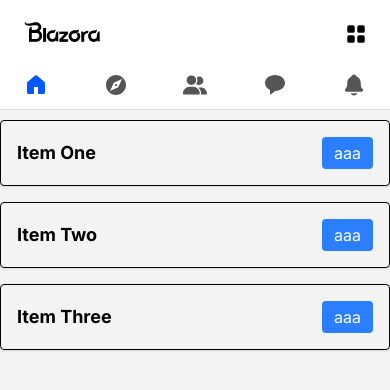
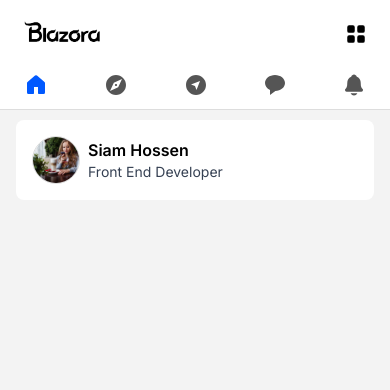
Before and after one commit to SiamHosenPg/Blazora, a React (Vite) app: page /notifications in a window 390 px wide. Shown: the top 390 px of the page. Built offline with nearby package versions, Linux system fonts and the light colour scheme.

Commit message:
mobile menu ui

```diff
--- a/src/App.jsx
+++ b/src/App.jsx
@@ -15,13 +15,14 @@ import Profile from "./pages/Profile";
 import Message from "./pages/Message";
 import Explore from "./pages/Explore";
 import Notifications from "./pages/Notifications";
-import Friends from "./pages/Friends";
+
 import News from "./pages/News";
 import { AuthProvider } from "./contextapi/Authentication";
 import Loginpage from "./pages/Loginpage";
 import Mobilemenupage from "./pages/Mobilemenupage";
 import PostPrevew from "./pages/extrapage/PostPrevew";
 import { StoryDataProvider } from "./contextapi/Storydatacontext";
+import Discover from "./pages/Discover";
 
 function App() {
   return (
@@ -45,7 +46,7 @@ function App() {
                     <Route path="/settings" element={<Home />} />
                     <Route path="/messages" element={<Message />} />
                     <Route path="/notifications" element={<Notifications />} />
-                    <Route path="/friends" element={<Friends />} />
+                    <Route path="/discover" element={<Discover />} />
                     <Route path="/explore" element={<Explore />} />
                     <Route path="/bookmarks" element={<Home />} />
                     <Route path="/post/:postid" element={<PostPrevew />} />
--- a/src/components/message/Conversaition.jsx
+++ b/src/components/message/Conversaition.jsx
@@ -6,7 +6,22 @@ import MessageTextpart from "./Messagetext/MessageTextpart";
 const Conversaition = () => {
   return (
     <div className=" flex h-full flex-col overflow-hidden  justify-between">
-      <div className="h-full overflow-hidden hover:overflow-y-auto w-full  py-8">
+      <div className="p-4 border-b border-df ">
+        <div className="flex items-center gap-2">
+          <div className="w-10 h-10 rounded-full overflow-hidden">
+            <img
+              className="w-full h-full object-cover rounded-full"
+              src="/post/3.jpg"
+              alt=""
+            />
+          </div>
+          <div className="">
+            <div className="text-sm font-semibold">Siam Hosen</div>
+            <div className="text-[11px] text-gray-500">Active 2h ago</div>
+          </div>
+        </div>
+      </div>
+      <div className="h-full overflow-hidden hover:overflow-y-auto w-full  Scrollbar-Hover py-8 ">
         <MessageTextpart />
       </div>
       <div className="h-20 py-3">
--- a/src/components/navigation/Nav.jsx
+++ b/src/components/navigation/Nav.jsx
@@ -4,6 +4,7 @@ import { GoHomeFill } from "react-icons/go";
 import { MdExplore } from "react-icons/md";
 import { BiSolidMessageRounded } from "react-icons/bi";
 import { FaUserGroup } from "react-icons/fa6";
+import { RiCompassDiscoverFill } from "react-icons/ri";
 import { IoNotifications } from "react-icons/io5";
 import { FiMessageCircle } from "react-icons/fi";
 import { AiOutlineUsergroupAdd } from "react-icons/ai";
@@ -58,12 +59,12 @@ const Nav = () => {
               </li>
               <li>
                 <NavLink
-                  to="/friends"
+                  to="/discover"
                   className=" pageLink  hover:bg-[#f5f5f5] p-2 rounded-md text-[#555] flex items-center justify-center gap-2"
                 >
-                  <FaUserGroup className="text-2xl sm:text-xl" />
+                  <RiCompassDiscoverFill className="text-2xl sm:text-xl" />
                   <b className="hidden lg:block font-semibold text-sm">
-                    Friends
+                    Discover
                   </b>
                 </NavLink>
               </li>
--- a/src/components/navigation/Navlist.js
+++ b/src/components/navigation/Navlist.js
@@ -3,6 +3,14 @@ import Friends from "../../../public//icons/friends.png";
 import group from "../../../public//icons/group.png";
 import Settingimage from "../../../public//icons/setting.png";
 import newsimage from "../../../public//icons/news.png";
+
+import { PiNewspaperClippingBold } from "react-icons/pi";
+import { HiOutlineUserGroup } from "react-icons/hi";
+import { FaRegBookmark } from "react-icons/fa6";
+import { MdOutlineDarkMode } from "react-icons/md";
+import { MdHelpOutline } from "react-icons/md";
+import { LuSettings } from "react-icons/lu";
+import { TbLogout } from "react-icons/tb";
 
 export const Leftnavigationlist = [
   {
@@ -31,3 +39,42 @@ export const Leftnavigationlist = [
     image: Settingimage,
   },
 ];
+
+export const MenuNavigationlist = [
+  {
+    name: "Tuday News",
+    links: "/news",
+    icon: PiNewspaperClippingBold,
+  },
+  {
+    name: "Saved",
+    links: "/saved",
+    icon: FaRegBookmark,
+  },
+  {
+    name: "Group",
+    links: "/group",
+    icon: HiOutlineUserGroup,
+  },
+  {
+    name: "Dark Mode",
+    links: "/darkmode",
+    icon: MdOutlineDarkMode,
+  },
+  {
+    name: "Help & Support",
+    links: "/help",
+    icon: MdHelpOutline,
+  },
+
+  {
+    name: "Setting & Privicy",
+    links: "/setting",
+    icon: LuSettings,
+  },
+  {
+    name: "Logout",
+    links: "/logout",
+    icon: TbLogout,
+  },
+];
--- a/src/components/newsfeed/Newsfeed.jsx
+++ b/src/components/newsfeed/Newsfeed.jsx
@@ -95,7 +95,7 @@ const Newsfeed = () => {
                   >
                     <div className="left flex items-center justify-start gap-4">
                       {/* Likes */}
-                      <div className="flex gap-1 items-center">
+                      <div className="flex gap-1 items-center cursor-pointer">
                         <AiOutlineFire className="text-xl sm:text-2xl " />
                         <span className="font-semibold">
                           {count.like_count}
@@ -106,7 +106,7 @@ const Newsfeed = () => {
                       {/* Comments */}
                       <div
                         onClick={() => HandelComments(item.post_id)}
-                        className="flex gap-1 items-center"
+                        className="flex gap-1 items-center cursor-pointer"
                       >
                         <span className="font-semibold">
                           {count.comments_count}
@@ -115,7 +115,7 @@ const Newsfeed = () => {
                         <div className="text-sm text-gray-600">Comments</div>
                       </div>
                       {/* Shares */}
-                      <div className="flex gap-1 items-center">
+                      <div className="flex gap-1 items-center cursor-pointer">
                         <span className="font-semibold">
                           {count.shares_count}
                         </span>{" "}
--- /dev/null
+++ b/src/pages/Discover.jsx
@@ -0,0 +1,7 @@
+import React from "react";
+
+const Discover = () => {
+  return <div>Discover</div>;
+};
+
+export default Discover;
--- a/src/pages/Friends.jsx
+++ /dev/null
@@ -1,7 +0,0 @@
-import React from "react";
-
-const Friends = () => {
-  return <div>fff</div>;
-};
-
-export default Friends;
--- a/src/pages/Notifications.jsx
+++ b/src/pages/Notifications.jsx
@@ -1,40 +1,27 @@
 import React, { useState } from "react";
-const data = [
-  { id: 1, title: "Item One", details: "This is the detail for item one." },
-  { id: 2, title: "Item Two", details: "This is the detail for item two." },
-  { id: 3, title: "Item Three", details: "This is the detail for item three." },
-];
 
 const Notifications = () => {
-  const [openItems, setOpenItems] = useState({});
-
-  const handleToggle = (id) => {
-    setOpenItems((prev) => ({
-      ...prev,
-      [id]: !prev[id],
-    }));
-  };
-
   return (
-    <div>
-      <div className="space-y-4">
-        {data.map((item) => (
-          <div key={item.id} className="border p-4 rounded shadow">
-            <div className="flex justify-between items-center">
-              <h2 className="text-lg font-bold">{item.title}</h2>
-              <button
-                onClick={() => handleToggle(item.id)}
-                className="px-3 py-1 bg-blue-500 text-white rounded"
-              >
-                aaa
-              </button>
+    <div className="Pagearea">
+      <div>
+        <div className="Pagearea w-full "></div>
+        <div className="w-full  px-4  ">
+          <div className="Profile flex items-center gap-2 bg-white rounded-lg p-4">
+            <div className="w-12 h-12 rounded-full border-df border flex items-center justify-center">
+              <img
+                src="/post/2.jpg"
+                alt=""
+                className="w-full h-full object-cover rounded-full"
+              />
             </div>
-
-            {openItems[item.id] && (
-              <p className="mt-2 text-gray-700">{item.details}</p>
-            )}
+            <div>
+              <div className="font-semibold">Siam Hossen</div>
+              <span className="block text-sm text-gray-700">
+                Front End Developer
+              </span>
+            </div>
           </div>
-        ))}
+        </div>
       </div>
     </div>
   );
```
Also changed, not shown: src/components/message/Messagetext/MessageTextpart.jsx (+8 -8 lines), src/pages/Mobilemenupage.jsx (+23 -4 lines).
